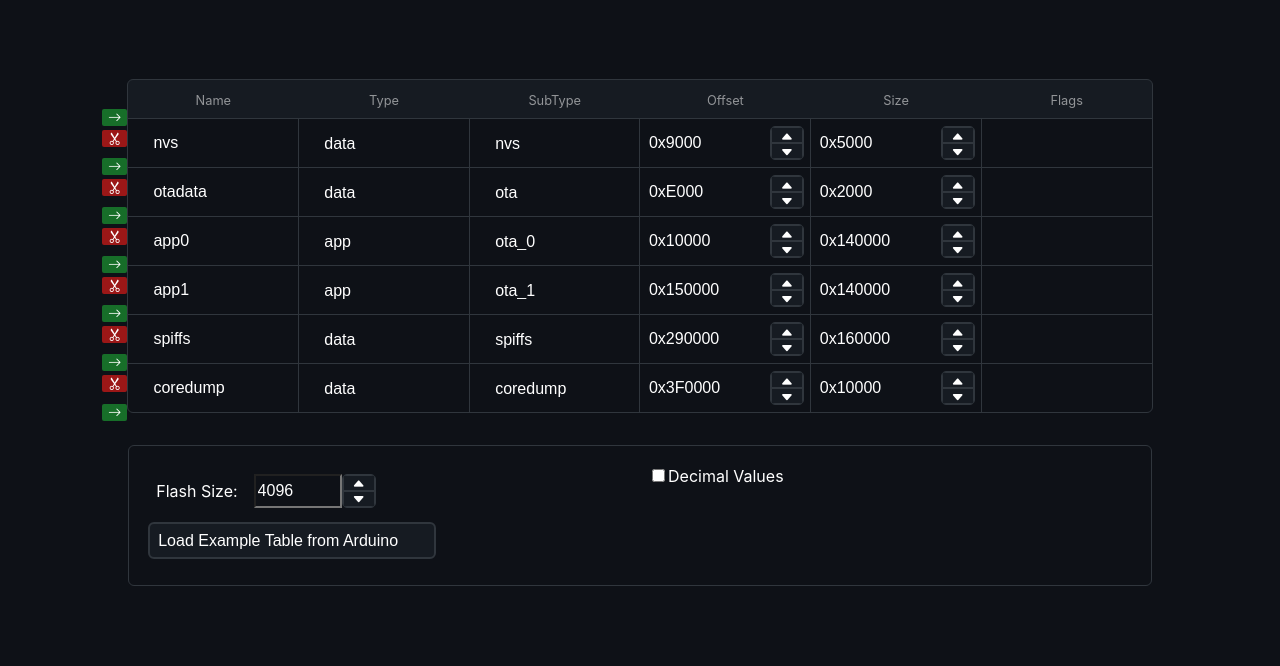
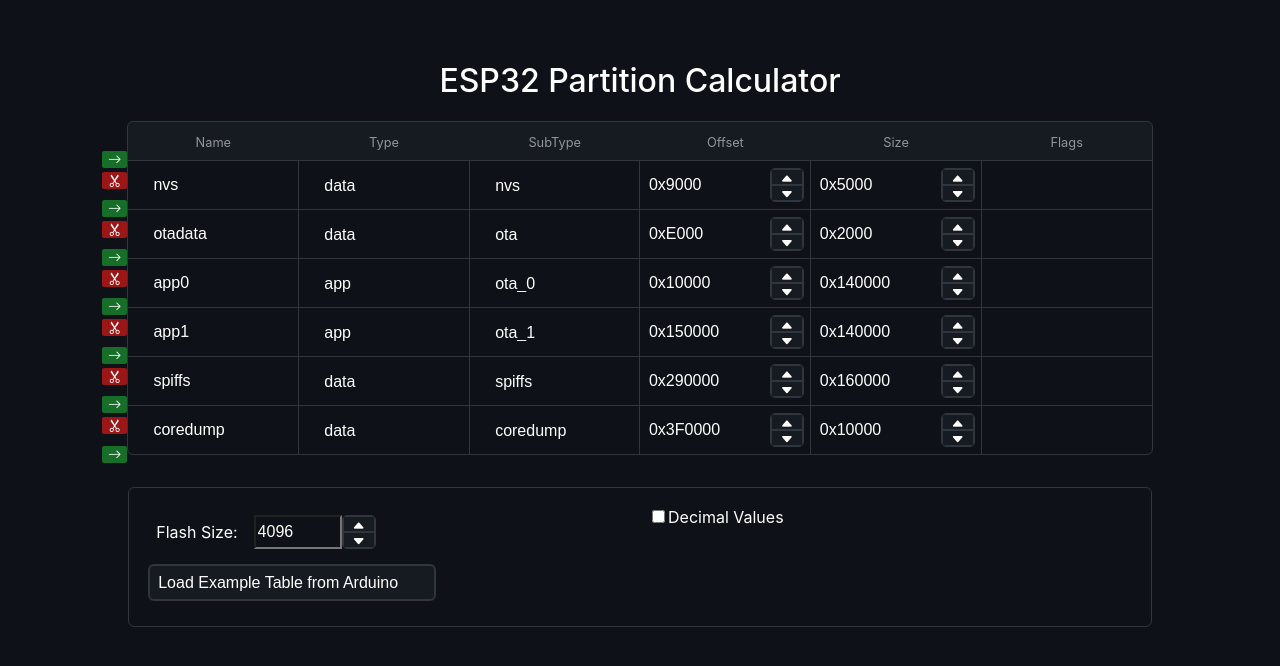
Before and after one commit to platevoltage/esp32-partition-calculator, a React (Create React App) app: page / in a window 1280 px wide. Shown: the top 666 px of the page. Built offline with nearby package versions, Linux system fonts and the light colour scheme.

Commit message:
added header

```diff
--- a/src/App.css
+++ b/src/App.css
@@ -2,6 +2,11 @@
   text-align: center;
   display: flex;
   justify-content: center;
-  margin-top: 10vh;
+  margin-top: 5vh;
 
 }
+
+h1 {
+  font-weight: 500;
+  font-size: 2em;
+}
--- a/src/App.tsx
+++ b/src/App.tsx
@@ -24,6 +24,7 @@ function App() {
   return (
     <div className="App">
       <div style={{ display: 'flex', flexDirection: 'column'}}>
+        <h1>ESP32 Partition Calculator</h1>
         <Table table={table} setTable={setTable} flashSize={flashSize*1024} displayDec={displayDec}/>
 
         <Options flashSize={flashSize} displayDec={displayDec} setFlashSize={setFlashSize} setDisplayDec={setDisplayDec} setTable={setTable}/>
```
